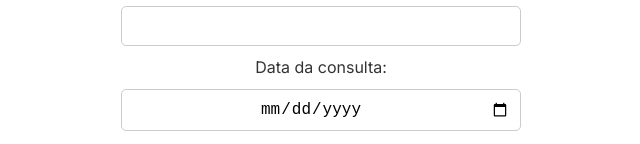
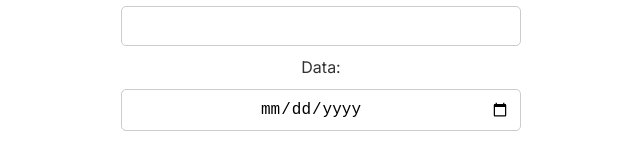
Before and after one commit to leonsanttos/fonoaudiologia, a plain HTML site: page index.html in a window 1280 px wide. Shown: the part 1911-2055 px from the top of the page, without its empty margins (319-959 px from the left). Drawn offline with Linux system fonts and the light colour scheme.

Commit message:
ajustando frase calendario

```diff
--- a/index.html
+++ b/index.html
@@ -106,11 +106,11 @@
                     <label for="telefone">Telefone:</label>
                     <input type="tel" id="telefone" name="telefone" required>
 
-                    <label for="data">Data da consulta:</label>
+                    <label for="data">Data:</label>
                     <input type="date" id="data" name="data" required>
 
                     <label for="hora">Horario:</label>
-                    <!-- <input type="time" id="horario" name="horario" min="08:00" max="18:00" step="60" required> -->
+
                     <select type="time" id="horario" name="horario">
                         <option value="08:00">08:00 as 09:00</option>
                         <option value="09:00">09:00 as 10:00</option>
```
